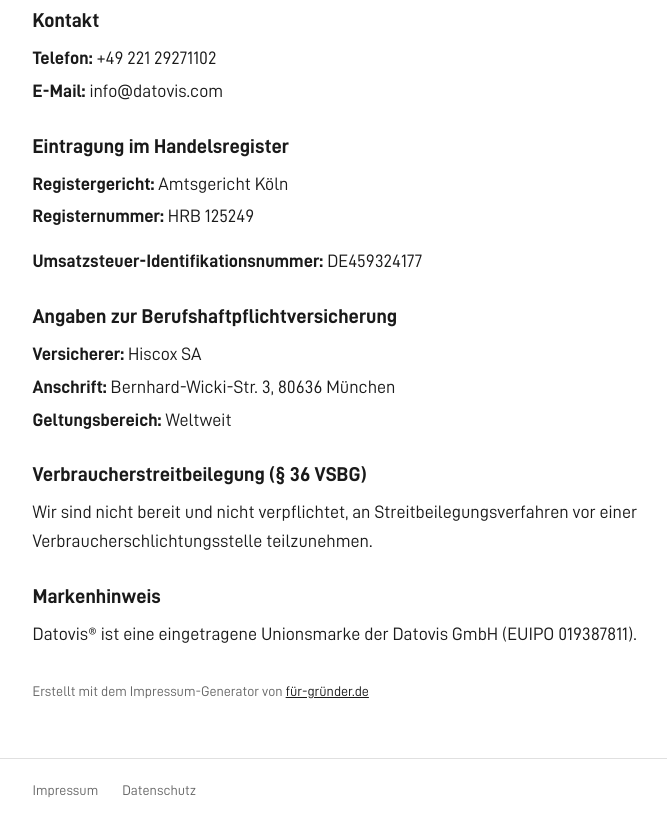
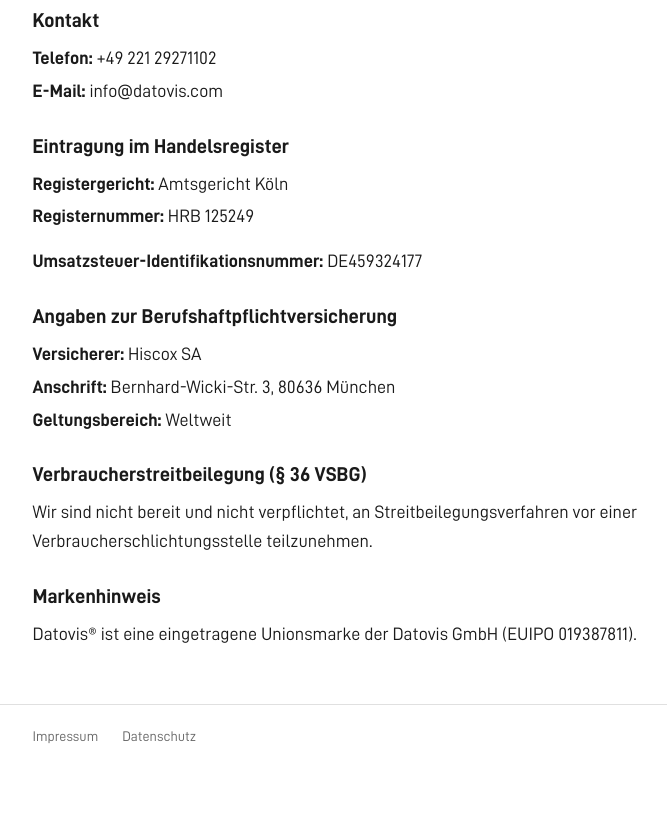
Before and after one commit to datovis-com/datovis.com, a plain HTML site: page impressum.html in a window 1280 px wide. Shown: the part 459-1281 px from the top of the page, without its empty margins (284-951 px from the left). After the commit the page ends 1226 px from the top, so only its background shows below. Drawn offline with Linux system fonts and the light colour scheme.

Commit message:
Updated Impressum

```diff
--- a/impressum.html
+++ b/impressum.html
@@ -63,10 +63,6 @@
                 <h2>Markenhinweis</h2>
                 <p>Datovis® ist eine eingetragene Unionsmarke der Datovis GmbH (EUIPO 019387811).</p>
             </div>
-
-            <div class="section" style="margin-top: 2rem; font-size: 0.875rem; color: #666;">
-                <p>Erstellt mit dem Impressum-Generator von <a href="https://www.fuer-gruender.de/" target="_blank" rel="noopener noreferrer">für-gründer.de</a></p>
-            </div>
         </div>
     </main>
 
```
